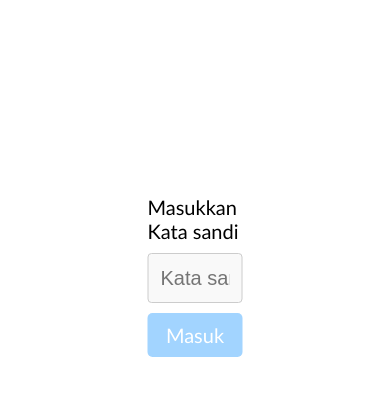
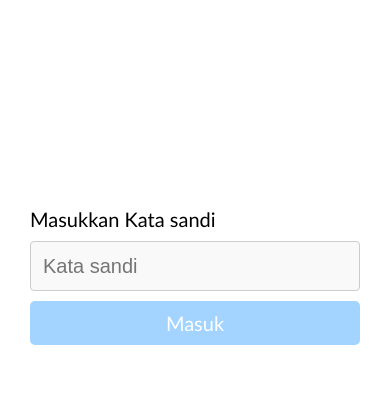
Before and after one commit to vhlan/vhlan.github.io, a PHP site: page /akmunnsaa/index.html in a window 390 px wide. Shown: the part 151-557 px from the top of the page. Run offline with PHP 8.4, Linux system fonts and the light colour scheme; some libraries are stand-ins or nearby versions.

Commit message:
Update style.css

```diff
--- a/akmunnsaa/style.css
+++ b/akmunnsaa/style.css
@@ -231,6 +231,17 @@ a.submit.active:active {
   .sandi-alert {
     width: 100%;
   }
+  .center {
+    display: flex;
+    flex-direction: column;
+    width: 100%;
+    position: absolute;
+    left: 50%;
+    top: 50%;
+    -webkit-transform: translate(-50%, -50%);
+    transform: translate(-50%, -50%);
+    padding: 30px;
+}
 }
 
 @media (max-width: 480px) {
@@ -239,4 +250,15 @@ a.submit.active:active {
   .sandi-alert {
     width: 100%;
   }
+  .center {
+    display: flex;
+    flex-direction: column;
+    width: 100%;
+    position: absolute;
+    left: 50%;
+    top: 50%;
+    -webkit-transform: translate(-50%, -50%);
+    transform: translate(-50%, -50%);
+    padding: 30px;
 }
+}
```
